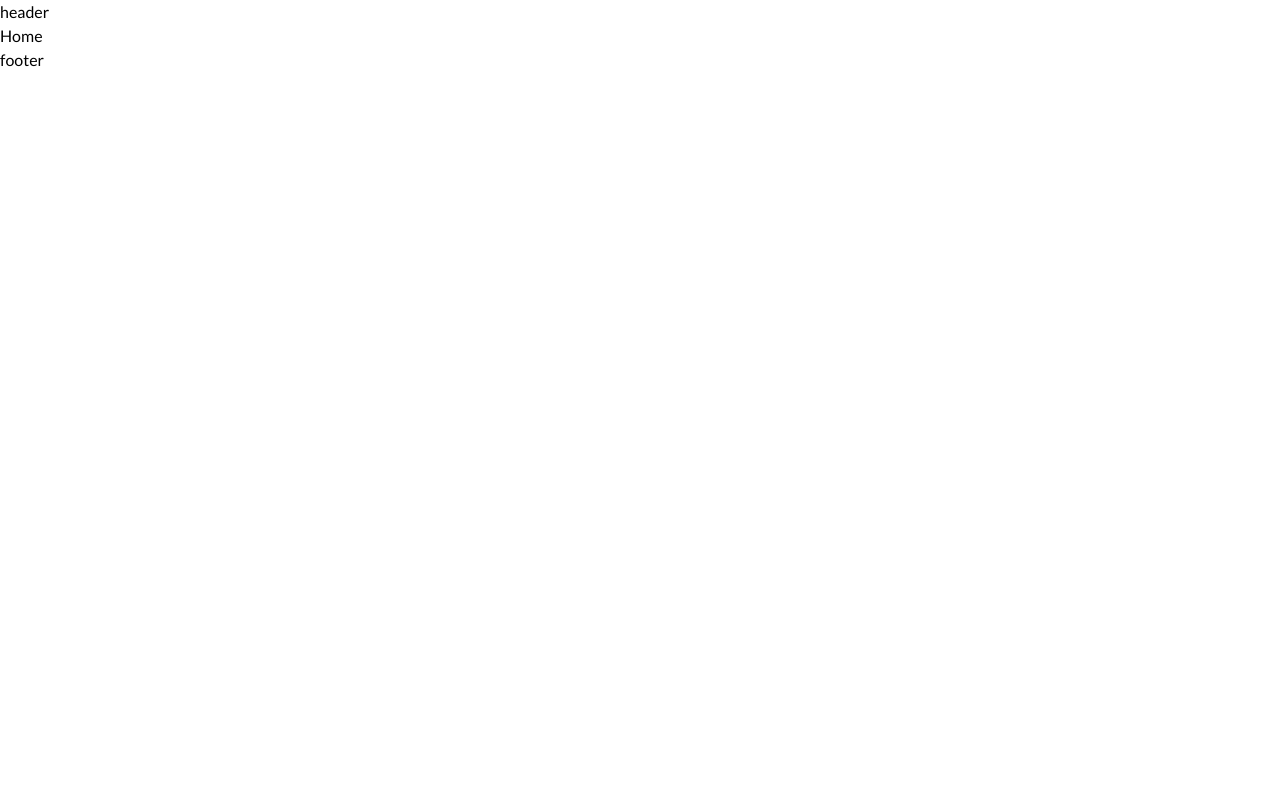
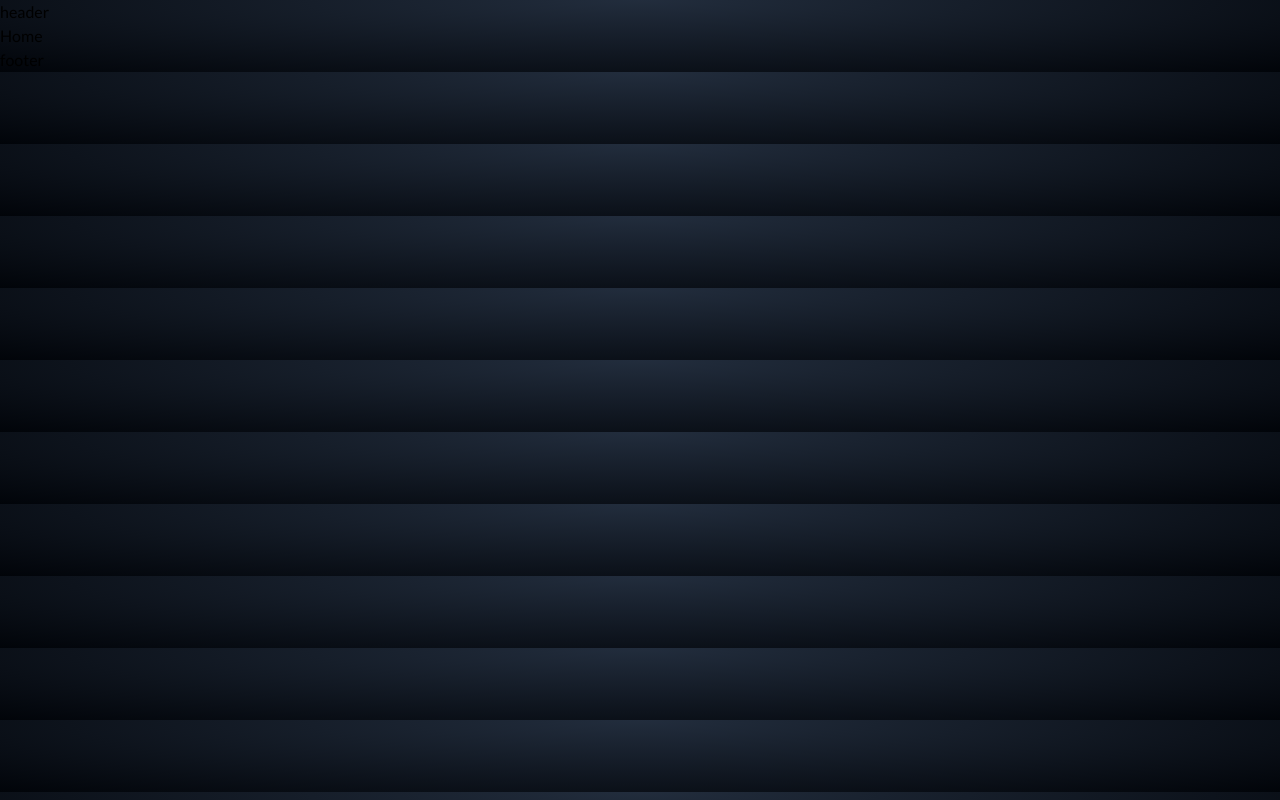
Before and after one commit to Favo02/favo02.dev, a React (Create React App) app: page / in a window 1280 px wide. Built offline with nearby package versions, Linux system fonts and the light colour scheme.

Commit message:
feat(css): add body background color

```diff
--- a/public/index.html
+++ b/public/index.html
@@ -11,7 +11,7 @@
 
     <title>favo02.dev</title>
   </head>
-  <body>
+  <body class="h-full w-full bg-[radial-gradient(ellipse_at_top,_var(--tw-gradient-stops))] from-bluegithub-light to-bluegithub-dark">
     <noscript>You need to enable JavaScript to run this app.</noscript>
     <div id="root"></div>
   </body>
--- a/tailwind.config.js
+++ b/tailwind.config.js
@@ -1,7 +1,7 @@
 /** @type {import('tailwindcss').Config} */
 // eslint-disable-next-line no-undef
 module.exports = {
-  content: ["./src/**/*.{js,jsx,ts,tsx}",],
+  content: ["./src/**/*.{js,jsx,ts,tsx}","./public/index.html"],
   theme: {
     extend: {
       colors: {
```
